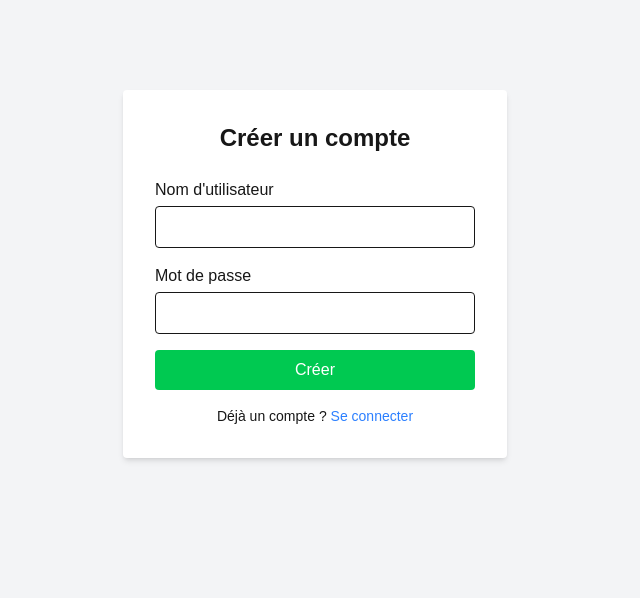
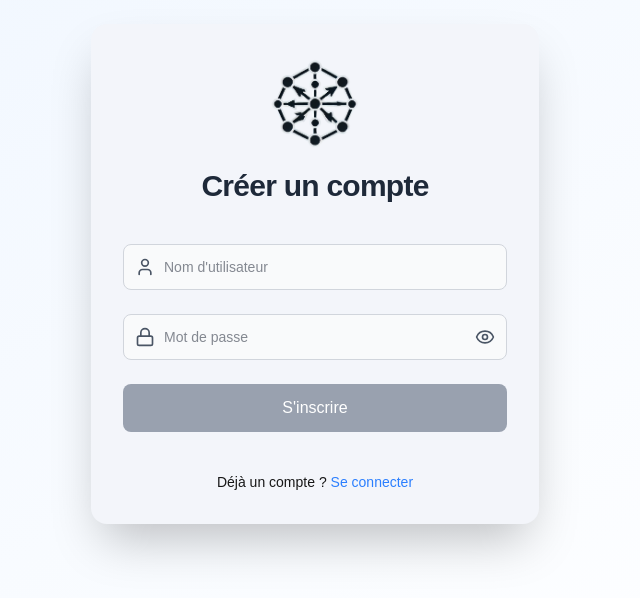
Before and after one commit to ambinintsoamarckel/ro_front, a Next.js app: page /register in a window 1280 px wide. Shown: the part 126-724 px from the top of the page, without its empty margins (325-965 px from the left). Built offline with nearby package versions, Linux system fonts and the light colour scheme.

Commit message:
inscription

```diff
--- a/src/app/register/page.js
+++ b/src/app/register/page.js
@@ -2,11 +2,17 @@
 
 import { useState } from "react";
 import { useRouter } from "next/navigation";
+import Image from "next/image";
+import { User, Lock, Eye, EyeOff } from "lucide-react";
 
 export default function RegisterPage() {
   const router = useRouter();
   const [username, setUsername] = useState("");
   const [password, setPassword] = useState("");
+  const [showPassword, setShowPassword] = useState(false);
+  const [errorMessage, setErrorMessage] = useState("");
+
+  const togglePassword = () => setShowPassword(!showPassword);
 
   const handleRegister = async (e) => {
     e.preventDefault();
@@ -23,52 +29,88 @@ export default function RegisterPage() {
 
       if (!signupResponse.ok) {
         const errorData = await signupResponse.json();
-        throw new Error(errorData.message || "Erreur lors de l'inscription");
+        setErrorMessage(errorData.message || "Erreur lors de l'inscription");
+        return;
       }
 
-      alert("Compte créé et connecté !");
-      router.push("/dashboard"); // Redirection immédiate vers le dashboard
+      setErrorMessage("");
+      router.push("/dashboard");
     } catch (error) {
-      alert(error.message);
+      setErrorMessage("Une erreur s'est produite. Veuillez réessayer.");
     }
   };
 
 
 
   return (
-    <div className="flex items-center justify-center min-h-screen bg-gray-100">
+    <div className="min-h-screen w-full flex items-center justify-center p-4 md:p-6 lg:p-8 bg-gradient-to-br from-blue-50 to-white">
+      <div className="w-full max-w-md transform transition-all duration-300 ease-in-out bg-[#F3F5FA] rounded-2xl shadow-2xl overflow-hidden hover:shadow-3xl">
+        <div className="p-8 text-center">
+          <div className="relative w-24 h-24 mx-auto mb-4 transform hover:scale-105 transition-transform duration-300">
+            <Image
+              src="/logo.png"
+              alt="Logo"
+              width={24}
+              height={24}
+              className="mx-auto w-24 h-auto mb-4"
+            />
+          </div>
+          <h1 className="text-3xl font-black mb-2 text-gray-800 tracking-tight">Créer un compte</h1>
+        </div>
           <form
             onSubmit={handleRegister}
-        className="bg-white p-8 rounded shadow-md w-full max-w-sm"
+            className="px-8 pb-8 space-y-6"
           >
-        <h2 className="text-2xl font-bold mb-6 text-center">
-          Créer un compte
-        </h2>
-        <div className="mb-4">
-          <label className="block mb-1">Nom d'utilisateur</label>
+            <div className="relative">
+              <div className="absolute inset-y-0 left-0 pl-3 flex items-center pointer-events-none text-gray-600">
+                <User size={20} />
+              </div>
               <input
                 type="text"
-            className="w-full border p-2 rounded"
+                placeholder="Nom d'utilisateur"
+                className="block w-full pl-10 pr-4 py-3 border text-sm rounded-lg focus:ring-2 focus:outline-none transition-all duration-200 bg-gray-50 border-gray-300 text-gray-900 focus:ring-blue-500"
                 value={username}
                 onChange={(e) => setUsername(e.target.value)}
                 required
               />
             </div>
-        <div className="mb-4">
-          <label className="block mb-1">Mot de passe</label>
+            <div className="relative">
+              <div className="absolute inset-y-0 left-0 pl-3 flex items-center pointer-events-none text-gray-600 ">
+                <Lock size={20}/>
+              </div>
               <input
                 type="password"
-            className="w-full border p-2 rounded"
+                placeholder="Mot de passe"
+                className="block w-full pl-10 pr-12 py-3 border text-sm rounded-lg focus:ring-2 focus:outline-none transition-all duration-200 bg-gray-50 border-gray-300 text-gray-900 focus:ring-blue-500"
                 value={password}
                 onChange={(e) => setPassword(e.target.value)}
                 required
               />
+              <button
+                type="button"
+                onClick={togglePassword}
+                className={"absolute inset-y-0 right-0 pr-3 flex items-center text-gray-600 hover:text-gray-800"}>
+                {showPassword ? <EyeOff size={20} /> : <Eye size={20} />}
+              </button>
             </div>
+
+            {/* Message d'erreur */}
+            {errorMessage && (
+              <div className="text-red-500 text-sm text-center animate-shake">
+                {errorMessage}
+              </div>
+            )}
+
             <button
               type="submit"
-          className="w-full bg-green-500 text-white p-2 rounded hover:bg-green-600"
+              className={`w-full py-3 px-4 text-white rounded-lg font-medium transition-all duration-300 ${
+                username && password
+                  ? "bg-green-500 hover:bg-green-600 active:bg-green-700"
+                  : "bg-gray-400 cursor-not-allowed"
+              }transform hover:scale-[1.02] active:scale-[0.98]`}
+              disabled={!username || !password}
             >
-          Créer
+              S'inscrire
             </button>
             <p className="mt-4 text-center text-sm">
               Déjà un compte ?{" "}
@@ -78,5 +120,6 @@ export default function RegisterPage() {
             </p>
           </form>
       </div>
+    </div>
   );
 }
```
Lines whose indentation alone changed are shown as unchanged.
